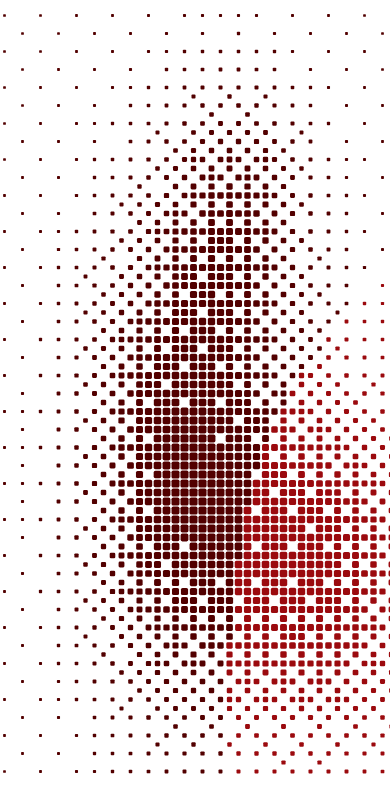
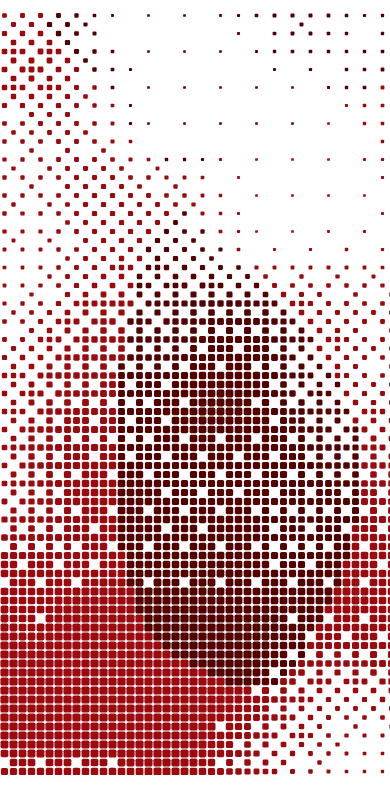
Before and after one commit to eugeniomoreira-iaud/lina-visual-code, a plain HTML site: page index.html in a window 390 px wide. Shown: the part 49-841 px from the top of the page. Drawn offline with Linux system fonts and the light colour scheme; animation ran at ten frames a second; a web font is replaced by a local one.

Commit message:
feat(landing): Perlin noise drives the banner dither (concept test)
Replace the three Gaussian blobs with seeded, animated 3D Perlin noise
(3-octave fBm) for the tone, and a second, larger noise field for the
oxblood/crimson split. Feature size is fixed in pixels (420 px per unit),
so phone and desktop show the same scale.

Co-Authored-By: Claude Opus 5 (1M context) <noreply@anthropic.com>
Claude-Session: https://claude.ai/code/session_01JjCy2BEx1iK4iwmLHHxQMH

```diff
--- a/index.html
+++ b/index.html
@@ -238,7 +238,7 @@
 </main>
 
 <script>
-// G: static header + animated dither field. Reduced motion draws one stable frame.
+// G: static header + animated dither field, tone from Perlin noise. Reduced motion draws one stable frame.
 (function () {
   const hero = document.querySelector('.hero'), nav = document.querySelector('.topnav');
   const lockup = document.querySelector('.lockup'), wordmark = lockup.querySelector('#wordmark');
@@ -253,21 +253,41 @@
 
   const canvas = field.querySelector('canvas'), reduced = matchMedia('(prefers-reduced-motion: reduce)').matches;
   const bayer = [[0, 8, 2, 10], [12, 4, 14, 6], [3, 11, 1, 9], [15, 7, 13, 5]];
+  // Ken Perlin's improved noise (2002), seeded once per load.
+  const mulberry32 = (a) => () => { a |= 0; a = (a + 0x6D2B79F5) | 0; let t = Math.imul(a ^ (a >>> 15), 1 | a); t ^= t + Math.imul(t ^ (t >>> 7), 61 | t); return ((t ^ (t >>> 14)) >>> 0) / 4294967296; };
+  const rnd = mulberry32(Math.floor(Math.random() * 4294967296));
+  const perm = new Uint8Array(512);
+  { const p = Array.from({ length: 256 }, (_, i) => i);
+    for (let i = 255; i > 0; i--) { const j = Math.floor(rnd() * (i + 1)); [p[i], p[j]] = [p[j], p[i]]; }
+    for (let i = 0; i < 512; i++) perm[i] = p[i & 255]; }
+  const fade = (t) => t * t * t * (t * (t * 6 - 15) + 10);
+  const lerp = (t, a, b) => a + t * (b - a);
+  const grad = (hash, x, y, z) => {
+    const h = hash & 15, u = h < 8 ? x : y, v = h < 4 ? y : (h === 12 || h === 14 ? x : z);
+    return ((h & 1) ? -u : u) + ((h & 2) ? -v : v);
+  };
+  function noise(x, y, z) {
+    const X = Math.floor(x) & 255, Y = Math.floor(y) & 255, Z = Math.floor(z) & 255;
+    x -= Math.floor(x); y -= Math.floor(y); z -= Math.floor(z);
+    const u = fade(x), v = fade(y), w = fade(z);
+    const A = perm[X] + Y, AA = perm[A] + Z, AB = perm[A + 1] + Z, B = perm[X + 1] + Y, BA = perm[B] + Z, BB = perm[B + 1] + Z;
+    return lerp(w, lerp(v, lerp(u, grad(perm[AA], x, y, z), grad(perm[BA], x - 1, y, z)), lerp(u, grad(perm[AB], x, y - 1, z), grad(perm[BB], x - 1, y - 1, z))),
+      lerp(v, lerp(u, grad(perm[AA + 1], x, y, z - 1), grad(perm[BA + 1], x - 1, y, z - 1)), lerp(u, grad(perm[AB + 1], x, y - 1, z - 1), grad(perm[BB + 1], x - 1, y - 1, z - 1))));
+  }
+  function fbm(x, y, z) {
+    return (noise(x, y, z) + noise(x * 2, y * 2, z * 2) * .5 + noise(x * 4, y * 4, z * 4) * .25) / 1.75;
+  }
   function draw(time = 0) {
     const box = field.getBoundingClientRect(), ratio = Math.min(devicePixelRatio || 1, 2);
     const w = Math.max(320, Math.round(box.width)), h = Math.max(260, Math.round(box.height));
     canvas.width = w * ratio; canvas.height = h * ratio;
     const ctx = canvas.getContext('2d'); ctx.scale(ratio, ratio);
-    const cell = w < 600 ? 9 : 11, t = time * .00018;
-    const blob = (x, y, cx, cy, sx, sy) => Math.exp(-(((x - cx) / sx) ** 2 + ((y - cy) / sy) ** 2));
+    const cell = w < 600 ? 9 : 11, t = time * .00015, S = 420; // px per noise unit
     for (let y = 0, row = 0; y < h + cell; y += cell, row++) for (let x = 0, col = 0; x < w + cell; x += cell, col++) {
-      const nx = x / w, ny = y / h;
-      const a = blob(nx, ny, .3 + .16 * Math.sin(t * 1.1), .45 + .18 * Math.cos(t * .8), .25, .32);
-      const b = blob(nx, ny, .72 + .13 * Math.cos(t * .65), .56 + .2 * Math.sin(t * 1.05), .3, .24);
-      const c = blob(nx, ny, .48 + .2 * Math.sin(t * .48 + 2), .2 + .1 * Math.cos(t * .9), .2, .18);
-      const tone = Math.min(1, .06 + a * .8 + b * .74 + c * .5);
+      const n = fbm(x / S, y / S, t);
+      const tone = Math.min(1, Math.max(.06, .45 + n * 1.6));
       if (tone * 16 <= bayer[row % 4][col % 4]) continue;
-      ctx.fillStyle = a + c > b ? '#520000' : '#9B0A0E';
+      ctx.fillStyle = noise(x / (S * 1.7) + 31.7, y / (S * 1.7) - 17.3, t * .7) > 0 ? '#520000' : '#9B0A0E';
       const size = cell * (.26 + tone * .65), inset = (cell - size) / 2;
       ctx.beginPath(); ctx.roundRect(x + inset, y + inset, size, size, size * .23); ctx.fill();
     }
```
